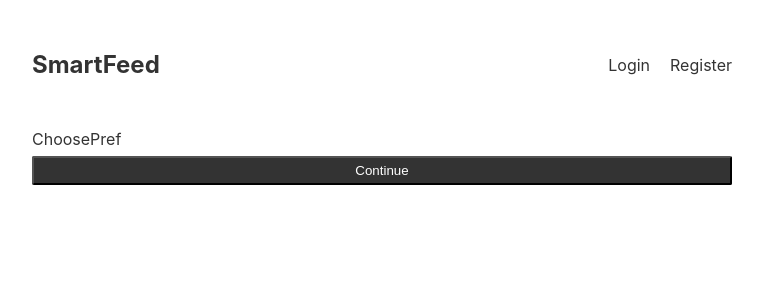
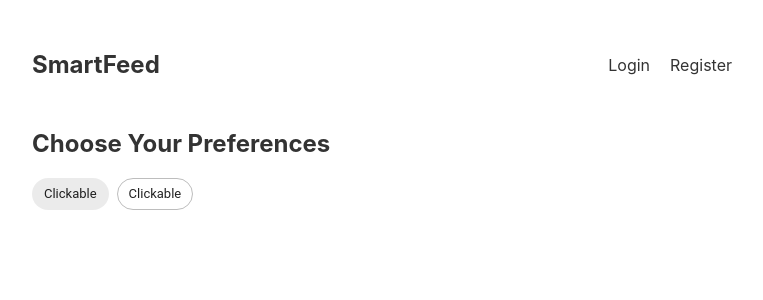
Before and after one commit to Haripriya-1212/SmartFeed, a React (Create React App) app in the folder client/smartfeed/: page /choose in a window 1280 px wide. Shown: the top 300 px of the page, without its empty margins (258-1021 px from the left). Built offline with nearby package versions, Linux system fonts and the light colour scheme; no server answers.

Commit message:
tried material ui chip component

```diff
--- a/client/smartfeed/package.json
+++ b/client/smartfeed/package.json
@@ -3,6 +3,9 @@
   "version": "0.1.0",
   "private": true,
   "dependencies": {
+    "@emotion/react": "^11.11.4",
+    "@emotion/styled": "^11.11.5",
+    "@mui/material": "^5.15.20",
     "@testing-library/jest-dom": "^5.17.0",
     "@testing-library/react": "^13.4.0",
     "@testing-library/user-event": "^13.5.0",
--- a/client/smartfeed/src/component/Header.js
+++ b/client/smartfeed/src/component/Header.js
@@ -29,7 +29,12 @@ export default function Header() {
 
   const username = userInfo?.username;
 
+  // if(redirect){
+  //   return <Navigate to={'/'} />
+  // }
+
   return (
+
     <header>
         <Link to="/" className="logo">SmartFeed</Link>
         <nav>
--- a/client/smartfeed/src/pages/ChoosePref.js
+++ b/client/smartfeed/src/pages/ChoosePref.js
@@ -1,19 +1,19 @@
-import React from 'react'
-import { Navigate } from 'react-router-dom';
-import { useState } from 'react';
+import React from 'react';
+import Chip from '@mui/material/Chip';
+import Stack from '@mui/material/Stack';
 
 export default function ChoosePref() {
-    const [submit, setSubmit] = useState(false);
-    function submitPref(){
-        setSubmit(true);
-    }
-    if(submit){
-        return <Navigate to={'/login'} />
-    }
-    return (
+  const handleClick = () => {
+    console.info('You clicked the Chip.');
+  };
+
+  return (
     <div>
-        ChoosePref
-        <button onClick={submitPref}>Continue</button>
+      <h2>Choose Your Preferences</h2>
+      <Stack direction="row" spacing={1}>
+        <Chip label="Clickable" onClick={handleClick} />
+        <Chip label="Clickable" variant="outlined" onClick={handleClick} />
+      </Stack>
     </div>
-  )
+  );
 }
```
Also changed, not shown: 2 other files (tests, documents, lock files or other folders).
